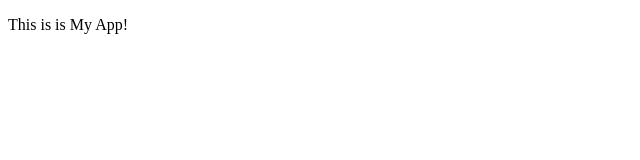
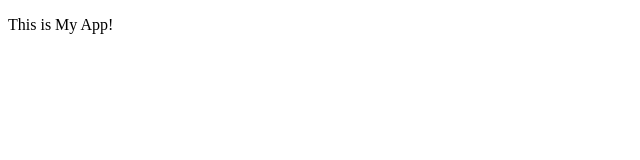
Before and after one commit to GustiCahya/myAppsSample, a plain HTML site: page index.html in a window 1280 px wide. Shown: the full height of the page, 0-640 px from the left. Drawn offline with Linux system fonts and the light colour scheme.

Commit message:
changed index.html

```diff
--- a/index.html
+++ b/index.html
@@ -8,6 +8,6 @@
     <script src="app.js"></script>
 </head>
 <body>
-    <p>This is is My App!</p>
+    <p>This is My App!</p>
 </body>
 </html>
```
